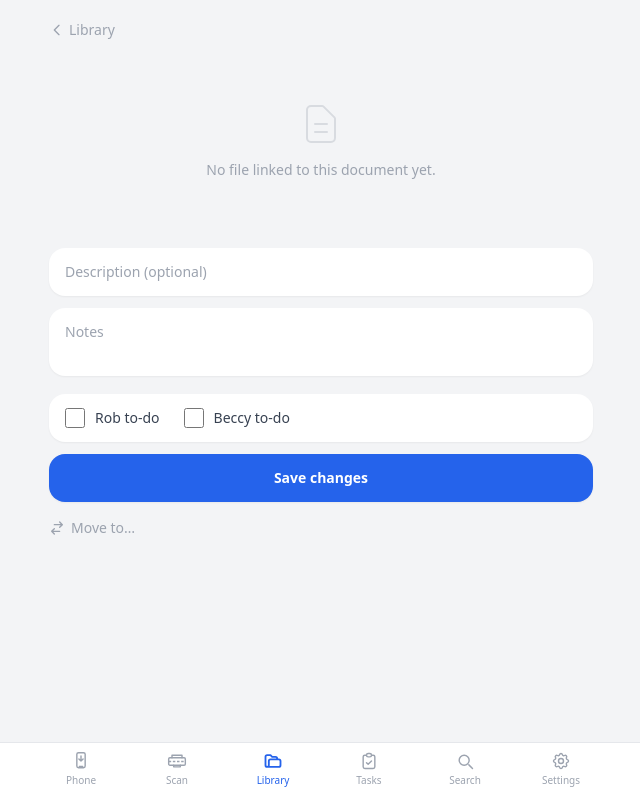
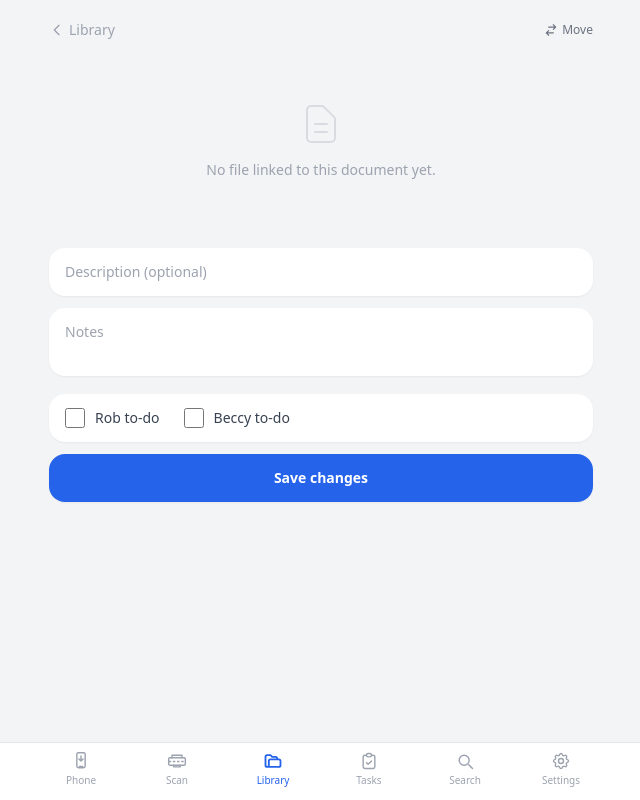
Before and after one commit to robcmorgan/scanny, a FastAPI app: template app/templates/document_viewer.html in a window 1280 px wide. Shown: the whole page, without its empty margins (319-959 px from the left). Run offline with FastAPI, Linux system fonts and the light colour scheme; the template is opened without the code that fills it, so the values that code supplies are empty; some libraries are stand-ins or nearby versions.

Commit message:
Move 'Move' button to document viewer header row
Replaces the buried bottom button with a compact 'Move' link in the top
header alongside the Drive link, so it's accessible without scrolling.

Co-Authored-By: Claude Sonnet 4.6 <noreply@anthropic.com>

```diff
--- a/app/templates/document_viewer.html
+++ b/app/templates/document_viewer.html
@@ -28,6 +28,14 @@
     Library
   </a>
   {% endif %}
+  <div class="flex items-center gap-3">
+    <button onclick="document.getElementById('move-modal').classList.remove('hidden')"
+      class="text-xs text-gray-500 font-medium flex items-center gap-1 active:opacity-60">
+      <svg class="w-3.5 h-3.5" fill="none" viewBox="0 0 24 24" stroke="currentColor" stroke-width="2">
+        <path stroke-linecap="round" stroke-linejoin="round" d="M8 7h12m0 0l-4-4m4 4l-4 4m0 6H4m0 0l4 4m-4-4l4-4"/>
+      </svg>
+      Move
+    </button>
     {% if doc.drive_file_id %}
     <a href="https://drive.google.com/file/d/{{ doc.drive_file_id }}/view" target="_blank"
        class="flex items-center gap-1 text-xs text-gray-400 active:opacity-60">
@@ -37,6 +45,7 @@
       Drive
     </a>
     {% endif %}
+  </div>
 </div>
 
 {% set _default = is_default_name(doc, doc.subgroup) %}
@@ -142,17 +151,6 @@
   </button>
 </form>
 
-<!-- Move to… button -->
-<div class="mt-4">
-  <button onclick="document.getElementById('move-modal').classList.remove('hidden')"
-    class="text-sm text-gray-400 font-medium flex items-center gap-1.5 active:opacity-60">
-    <svg class="w-4 h-4" fill="none" viewBox="0 0 24 24" stroke="currentColor" stroke-width="2">
-      <path stroke-linecap="round" stroke-linejoin="round" d="M8 7h12m0 0l-4-4m4 4l-4 4m0 6H4m0 0l4 4m-4-4l4-4"/>
-    </svg>
-    Move to…
-  </button>
-</div>
-
 <script>
 function editToggleTodo() {
   var either = document.getElementById('edit-rob-todo').checked || document.getElementById('edit-beccy-todo').checked;
```
Lines whose indentation alone changed are shown as unchanged.
